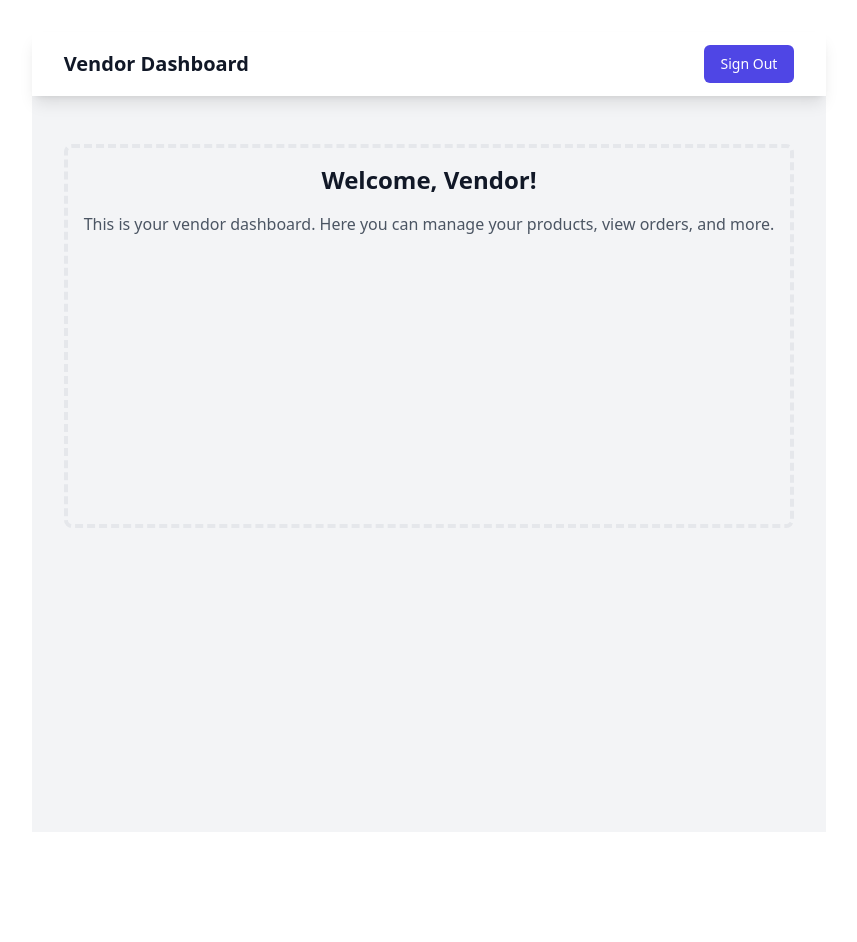
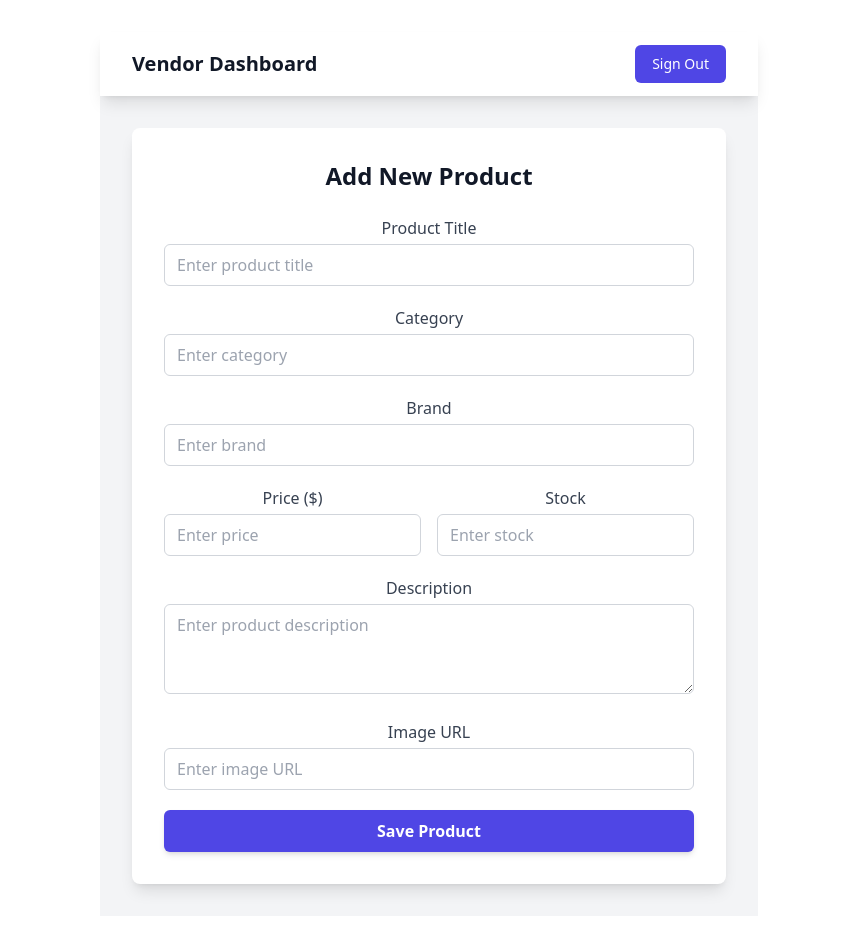
Before and after one commit to Kalyaneluri-21/e-commerce-platform, a React (Vite) app in the folder my-react-app/: page /vendor-dashboard in a window 1280 px wide. Shown: the top 942 px of the page, without its empty margins (211-1068 px from the left). Before the commit the page ends 864 px from the top, so only its background shows below. Built offline with nearby package versions, Linux system fonts and the light colour scheme; no server answers; sample sign-in values are in the browser's storage.

Commit message:
committing changes to the vendor dashboard

```diff
--- a/my-react-app/src/components/VendorDashboard.jsx
+++ b/my-react-app/src/components/VendorDashboard.jsx
@@ -1,9 +1,24 @@
 import { useEffect, useState } from 'react';
 import { useNavigate } from 'react-router-dom';
-import { auth } from '../firebase';
+import { auth, db } from '../firebase';
+import { collection, addDoc, serverTimestamp } from 'firebase/firestore';
+
+const initialForm = {
+  title: '',
+  category: '',
+  brand: '',
+  price: '',
+  stock: '',
+  description: '',
+  imageUrl: '',
+};
 
 const VendorDashboard = () => {
   const [loading, setLoading] = useState(true);
+  const [form, setForm] = useState(initialForm);
+  const [formLoading, setFormLoading] = useState(false);
+  const [formError, setFormError] = useState('');
+  const [formSuccess, setFormSuccess] = useState('');
   const navigate = useNavigate();
 
   useEffect(() => {
@@ -13,9 +28,52 @@ const VendorDashboard = () => {
       }
       setLoading(false);
     });
-
     return () => unsubscribe();
   }, [navigate]);
+
+  const handleChange = (e) => {
+    setForm({ ...form, [e.target.name]: e.target.value });
+    setFormError('');
+    setFormSuccess('');
+  };
+
+  const validate = () => {
+    if (!form.title.trim()) return 'Product title is required.';
+    if (!form.category.trim()) return 'Category is required.';
+    if (!form.brand.trim()) return 'Brand is required.';
+    if (!form.price || isNaN(form.price) || Number(form.price) <= 0) return 'Valid price is required.';
+    if (!form.stock || isNaN(form.stock) || Number(form.stock) < 0) return 'Valid stock is required.';
+    if (!form.description.trim()) return 'Description is required.';
+    if (!form.imageUrl.trim()) return 'Image URL is required.';
+    return '';
+  };
+
+  const handleSubmit = async (e) => {
+    e.preventDefault();
+    setFormError('');
+    setFormSuccess('');
+    const error = validate();
+    if (error) {
+      setFormError(error);
+      return;
+    }
+    setFormLoading(true);
+    try {
+      await addDoc(collection(db, 'products'), {
+        ...form,
+        price: Number(form.price),
+        stock: Number(form.stock),
+        createdAt: serverTimestamp(),
+        vendorId: auth.currentUser.uid,
+      });
+      setForm(initialForm);
+      setFormSuccess('Product saved successfully!');
+    } catch (err) {
+      setFormError('Failed to save product. Please try again.');
+    } finally {
+      setFormLoading(false);
+    }
+  };
 
   if (loading) {
     return (
@@ -45,14 +103,105 @@ const VendorDashboard = () => {
         </div>
       </nav>
 
-      <main className="max-w-7xl mx-auto py-6 sm:px-6 lg:px-8">
-        <div className="px-4 py-6 sm:px-0">
-          <div className="border-4 border-dashed border-gray-200 rounded-lg h-96 p-4">
-            <h2 className="text-2xl font-bold text-gray-900 mb-4">Welcome, Vendor!</h2>
-            <p className="text-gray-600">
-              This is your vendor dashboard. Here you can manage your products, view orders, and more.
-            </p>
-          </div>
+      <main className="max-w-3xl mx-auto py-8 px-4 sm:px-6 lg:px-8">
+        <div className="bg-white rounded-lg shadow-lg p-8">
+          <h2 className="text-2xl font-bold text-gray-900 mb-6">Add New Product</h2>
+          <form className="space-y-5" onSubmit={handleSubmit}>
+            {formError && <div className="bg-red-100 border border-red-400 text-red-700 px-4 py-2 rounded">{formError}</div>}
+            {formSuccess && <div className="bg-green-100 border border-green-400 text-green-700 px-4 py-2 rounded">{formSuccess}</div>}
+            <div>
+              <label className="block text-gray-700 font-medium mb-1">Product Title</label>
+              <input
+                type="text"
+                name="title"
+                value={form.title}
+                onChange={handleChange}
+                className="w-full border border-gray-300 rounded-md px-3 py-2 focus:outline-none focus:ring-2 focus:ring-indigo-500"
+                placeholder="Enter product title"
+              />
+            </div>
+            <div>
+              <label className="block text-gray-700 font-medium mb-1">Category</label>
+              <input
+                type="text"
+                name="category"
+                value={form.category}
+                onChange={handleChange}
+                className="w-full border border-gray-300 rounded-md px-3 py-2 focus:outline-none focus:ring-2 focus:ring-indigo-500"
+                placeholder="Enter category"
+              />
+            </div>
+            <div>
+              <label className="block text-gray-700 font-medium mb-1">Brand</label>
+              <input
+                type="text"
+                name="brand"
+                value={form.brand}
+                onChange={handleChange}
+                className="w-full border border-gray-300 rounded-md px-3 py-2 focus:outline-none focus:ring-2 focus:ring-indigo-500"
+                placeholder="Enter brand"
+              />
+            </div>
+            <div className="grid grid-cols-1 sm:grid-cols-2 gap-4">
+              <div>
+                <label className="block text-gray-700 font-medium mb-1">Price ($)</label>
+                <input
+                  type="number"
+                  name="price"
+                  value={form.price}
+                  onChange={handleChange}
+                  className="w-full border border-gray-300 rounded-md px-3 py-2 focus:outline-none focus:ring-2 focus:ring-indigo-500"
+                  placeholder="Enter price"
+                  min="0"
+                  step="0.01"
+                />
+              </div>
+              <div>
+                <label className="block text-gray-700 font-medium mb-1">Stock</label>
+                <input
+                  type="number"
+                  name="stock"
+                  value={form.stock}
+                  onChange={handleChange}
+                  className="w-full border border-gray-300 rounded-md px-3 py-2 focus:outline-none focus:ring-2 focus:ring-indigo-500"
+                  placeholder="Enter stock"
+                  min="0"
+                  step="1"
+                />
+              </div>
+            </div>
+            <div>
+              <label className="block text-gray-700 font-medium mb-1">Description</label>
+              <textarea
+                name="description"
+                value={form.description}
+                onChange={handleChange}
+                className="w-full border border-gray-300 rounded-md px-3 py-2 focus:outline-none focus:ring-2 focus:ring-indigo-500"
+                placeholder="Enter product description"
+                rows={3}
+              />
+            </div>
+            <div>
+              <label className="block text-gray-700 font-medium mb-1">Image URL</label>
+              <input
+                type="text"
+                name="imageUrl"
+                value={form.imageUrl}
+                onChange={handleChange}
+                className="w-full border border-gray-300 rounded-md px-3 py-2 focus:outline-none focus:ring-2 focus:ring-indigo-500"
+                placeholder="Enter image URL"
+              />
+            </div>
+            <div>
+              <button
+                type="submit"
+                disabled={formLoading}
+                className="w-full bg-indigo-600 hover:bg-indigo-700 text-white font-semibold py-2 px-4 rounded-md shadow-md transition duration-200 disabled:opacity-60"
+              >
+                {formLoading ? 'Saving...' : 'Save Product'}
+              </button>
+            </div>
+          </form>
         </div>
       </main>
     </div>
```
